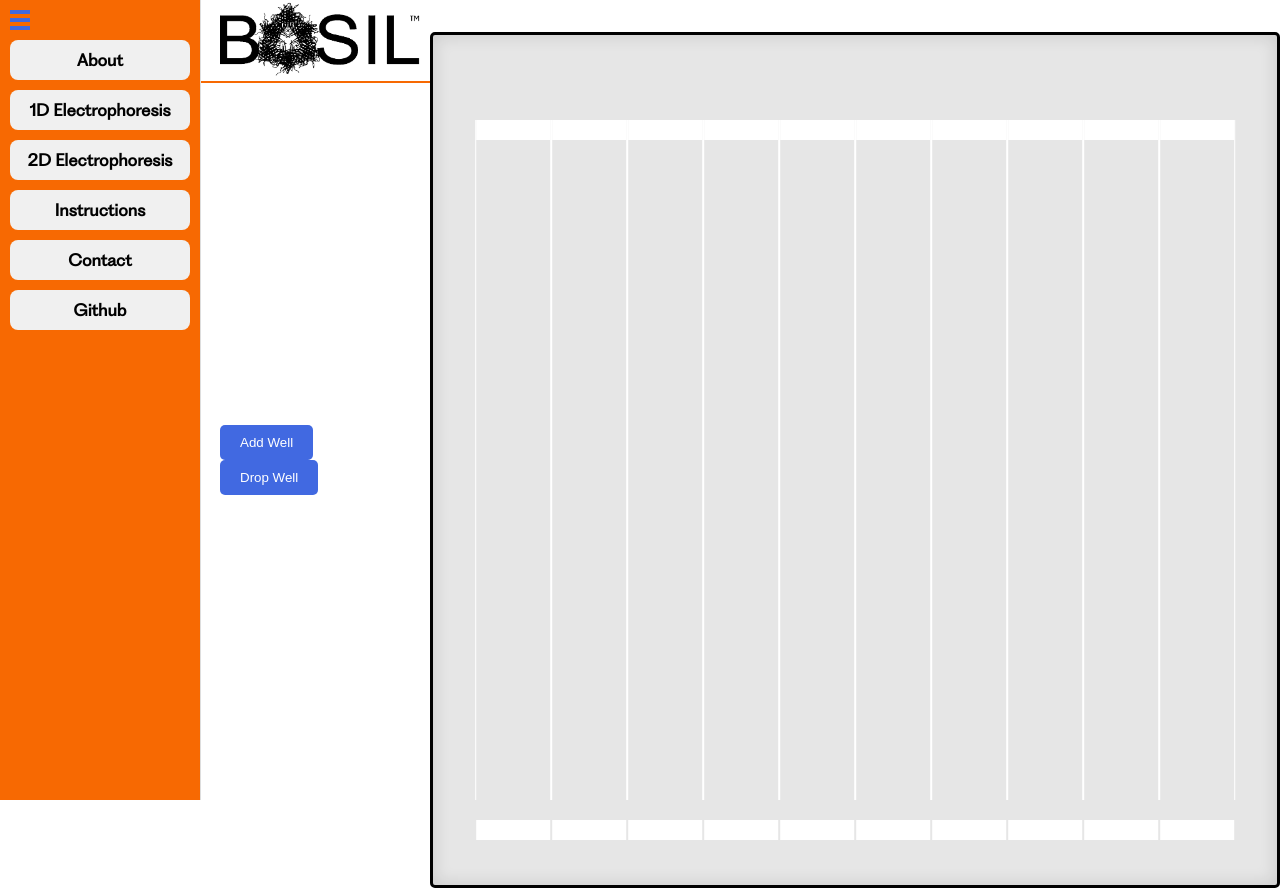
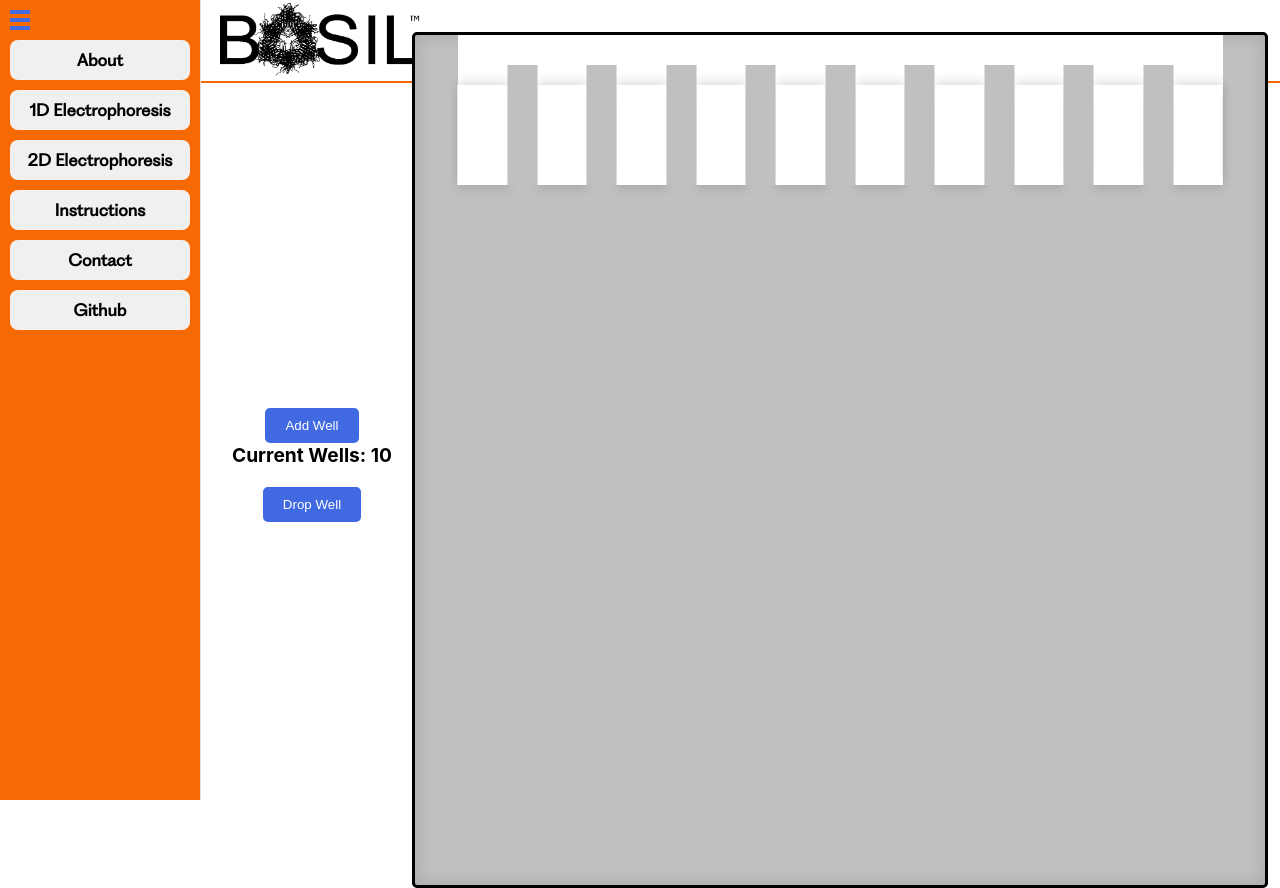
Before and after one commit to AmrMualla/RITSimulationofProteinSeparations, a React (Create React App) app in the folder frontend/jbio-web-app/: page /1de in a window 1280 px wide. Built offline with nearby package versions, Linux system fonts and the light colour scheme.

Commit message:
frontenddev

```diff
--- a/frontend/jbio-web-app/src/ElectrophoresisCell.css
+++ b/frontend/jbio-web-app/src/ElectrophoresisCell.css
@@ -5,10 +5,21 @@
     height: 100vh;
 }
 
+.electrophoresis-cell::before {
+    content: "";
+    position: absolute;
+    top: 0;
+    left: 5%;
+    right: 5%;
+    height: 150px;
+    background-color: #FFF;
+    z-index: 1;
+}
+
 .electrophoresis-cell {
     width: 850px;
     height: 850px;
-    background-color: #e6e6e6;
+    background-color: #C0C0C0;
     position: relative;
     border: 3px solid #000;
     border-radius: 5px;
@@ -16,30 +27,44 @@
 }
 
 .buttons-container-1de {
+    display: flex;
+    flex-direction: column;
+    align-items: center;
     margin-right: 20px;
+}
+
+.wellCountLabel {
+    margin-bottom: 10px;
+    font-weight: bold;
+    font-size: 1.2em;
 }
 
 .wells-container {
     position: absolute;
-    top: 10%;
+    top: 50px;
     left: 50%;
     transform: translateX(-50%);
     width: 90%;
-    height: 80%;
-    border-top: 20px notched #000;
-    border-bottom: 20px notched #000;
+    height: 100px;
+    background-color: #FFF;
     display: flex;
     justify-content: space-between;
-    background-color: #fff;
+    z-index: 2;
+}
+
+.divider {
+    width: 30px;
+    height: 120px;
+    background-color: #C0C0C0;
+    position: relative;
+    top: -20px;
 }
 
 .well {
     flex: 1;
-    height: 100%;
-    background-color: #e6e6e6;
-    margin: 0 1px;
-    border-top: 20px solid #fff;
-    border-bottom: 20px solid #fff;
+    height: 100px;
+    background-color: #ffffff;
+    box-shadow: 0px 5px 10px rgba(0, 0, 0, 0.1), 0px -5px 10px rgba(0, 0, 0, 0.1);
 }
 
 .button1de {
@@ -50,6 +75,7 @@
     border-radius: 5px;
     cursor: pointer;
     transition: background-color 0.3s ease;
+    margin-top: 10px;
 }
 
 .button1de:hover {
@@ -60,23 +86,3 @@
     background-color: #ddd;
     cursor: not-allowed;
 }
-
-/* New CSS for Labels and Line */
-.vertical-line {
-    position: absolute;
-    right: 2%;
-    top: 10%;
-    bottom: 10%;
-    width: 1px;
-    background-color: #000;
-}
-
-/* Label at Bottom */
-.bottom-label {
-    position: absolute;
-    bottom: 5%;
-    left: 50%;
-    transform: translateX(-50%);
-    font-size: 1.2em;
-    color: #000;
-}
--- a/frontend/jbio-web-app/src/components/OneDE.js
+++ b/frontend/jbio-web-app/src/components/OneDE.js
@@ -2,7 +2,7 @@ import React, { useState } from 'react';
 import '../ElectrophoresisCell.css';
 
 const OneDE = () => {
-  const [wellsCount, setWellsCount] = useState(10); // Initial count set to 10
+  const [wellsCount, setWellsCount] = useState(10);
 
   const handleAddWell = () => {
     if (wellsCount < 15) {
@@ -22,6 +22,7 @@ const OneDE = () => {
         <button className="button1de" onClick={handleAddWell} disabled={wellsCount === 15}>
           Add Well
         </button>
+        <label className="wellCountLabel">Current Wells: {wellsCount}</label>
         <button className="button1de" onClick={handleDropWell} disabled={wellsCount === 1}>
           Drop Well
         </button>
@@ -30,7 +31,10 @@ const OneDE = () => {
       <div className="electrophoresis-cell">
         <div className="wells-container">
           {Array.from({ length: wellsCount }).map((_, idx) => (
-            <div key={idx} className="well"></div>
+            <React.Fragment key={idx}>
+              { idx !== 0 && <div className="divider"></div> }
+              <div className="well"></div>
+            </React.Fragment>
           ))}
         </div>
       </div>
```
